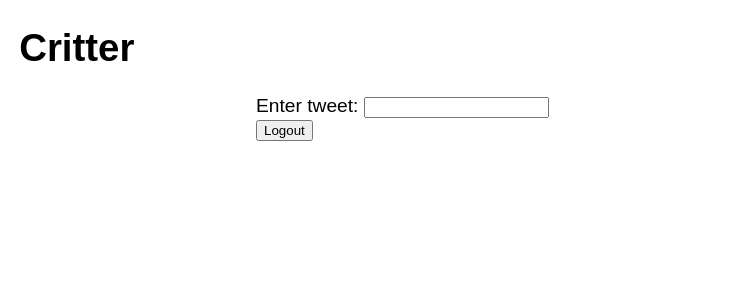
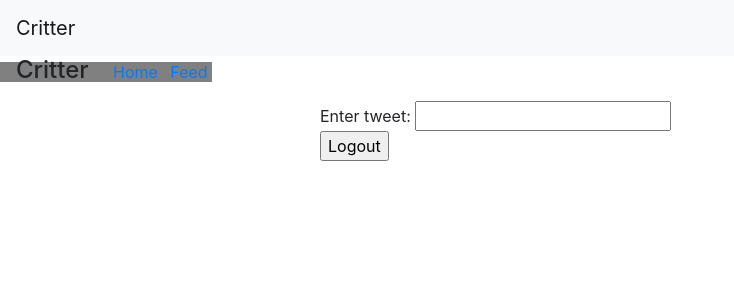
Before and after one commit to cmdli/critter, a Flask app: page / in a window 1280 px wide. Shown: the top 300 px of the page, without its empty margins (0-734 px from the left). Run offline with Flask 2, Linux system fonts and the light colour scheme; the visitor is signed in with stand-in values (Sample User, id 1); data that the repository does not hold is empty; some libraries are stand-ins or nearby versions.

Commit message:
Added title bar

```diff
--- a/critter/static/css/page.css
+++ b/critter/static/css/page.css
@@ -35,3 +35,18 @@ li {
     clear: both;
     display: table;
 }
+.title-bar {
+    background-color: gray;
+}
+.title-bar * {
+    display: inline;
+    padding-right: 0.25rem;
+    padding-left: 0.25rem;
+}
+.title-bar h1 {
+    padding: 0.2rem 1.0rem 0.2rem 1.0rem;
+    font-size: 1.5rem;
+}
+/*.title-bar a {
+    display: inline;
+}*/
--- a/critter/templates/feed.html
+++ b/critter/templates/feed.html
@@ -4,10 +4,18 @@
         <meta charset="UTF-8">
         <title>Critter</title>
         <link rel="stylesheet" type="text/css" href="css/page.css" />
+        <link rel="stylesheet" type="text/css" href="css/bootstrap.min.css" />
     </head>
     <body>
+        <nav class='navbar navbar-light bg-light'>
+            <a class='navbar-brand' href='/'>Critter</a>
+        </nav>
         <header>
-            <h1>Critter</h1>
+            <span class='title-bar'>
+                <h1 class="title">Critter</h1>
+                <a href='/'>Home</a>
+                <a href='/feed'>Feed</a>
+            </span>
         </header>
         <div class="content">
             <ul>
@@ -32,5 +40,6 @@
                 </form>
             {% endif %}
         </div>
+        <script src="js/bootstrap.bundle.min.js"></script>
     </body>
 </html>
```
Lines whose indentation alone changed are shown as unchanged.
